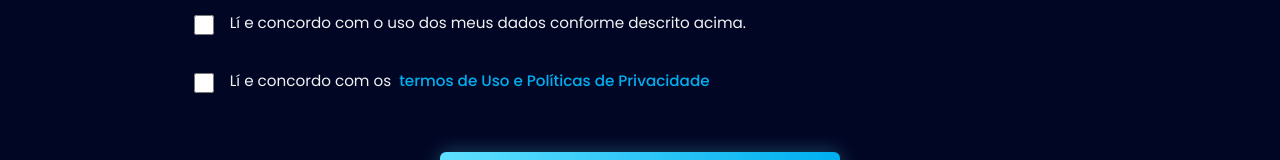
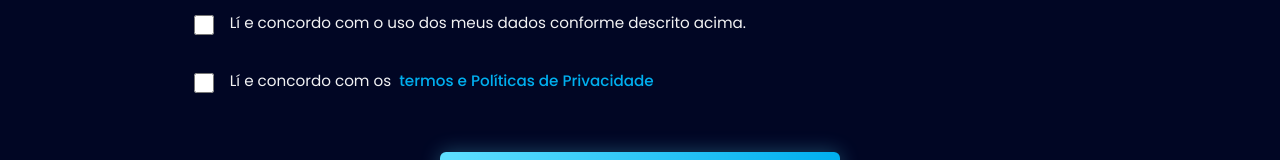
Before and after one commit to Mentto-Tech/Inova2026, a React (Vite) app: page /aluno in a window 1280 px wide. Shown: the part 3513-3673 px from the top of the page. Built offline with nearby package versions, Linux system fonts and the light colour scheme.

Commit message:
termos de uso

```diff
--- a/src/pages/Aluno.jsx
+++ b/src/pages/Aluno.jsx
@@ -372,7 +372,7 @@ export default function Aluno() {
             <div className="form-checkbox">
               <input type="checkbox" id="termos" name="termos" required />
               <label htmlFor="termos">
-                Lí e concordo com os <a href="#" className="link-termos">termos de Uso e Políticas de Privacidade</a>
+                Lí e concordo com os <a href="https://mentto.com.br/termos-de-uso-e-politicas-de-privacidade" className="link-termos">termos e Políticas de Privacidade</a>
               </label>
             </div>
 
--- a/src/pages/Empresa.jsx
+++ b/src/pages/Empresa.jsx
@@ -348,7 +348,7 @@ export default function Empresa() {
             <div className="form-checkbox-empresa">
               <input type="checkbox" id="termos" name="termos" required />
               <label htmlFor="termos">
-                Declaro que li e aceito os <a href="#" className="link-termos">Termos de Uso e Políticas de Privacidade</a>
+                Declaro que li e aceito os <a href="https://mentto.com.br/termos-de-uso-e-politicas-de-privacidade" className="link-termos">Termos de Uso e Políticas de Privacidade</a>
               </label>
             </div>
 
```
